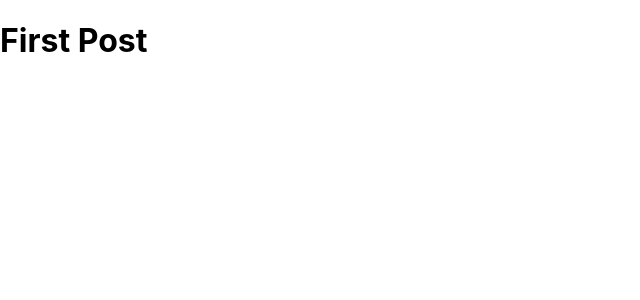
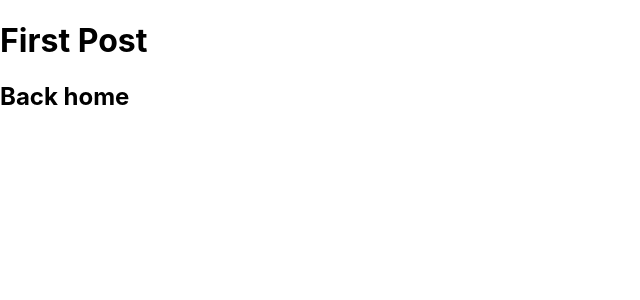
Before and after one commit to CollyneJumah/next-app, a Next.js app: page /posts/first-post in a window 1280 px wide. Shown: the top 300 px of the page, without its empty margins (0-640 px from the left). Built offline with nearby package versions, Linux system fonts and the light colour scheme.

Commit message:
added page navigation

```diff
--- a/pages/index.js
+++ b/pages/index.js
@@ -1,6 +1,7 @@
 import Head from 'next/head'
 import Image from 'next/image'
 import styles from '../styles/Home.module.css'
+import Link from 'next/link'
 
 export default function Home() {
   return (
@@ -13,7 +14,10 @@ export default function Home() {
 
       <main className={styles.main}>
         <h1 className={styles.title}>
-          Welcome to <a href="https://nextjs.org">Next.js!</a>
+          Welcome to{' '}
+          <Link href="/posts/first-post">
+            <a>First page</a>
+          </Link>
         </h1>
 
         <p className={styles.description}>
--- a/pages/posts/first-post.js
+++ b/pages/posts/first-post.js
@@ -1,4 +1,14 @@
+import Link from "next/link";
+
 export default function FirstPost()
 {
-    return <h1>First Post</h1>
+    return <>
+        <h1>First Post</h1>
+        <h2>
+            <Link href="/">
+                <a>Back home</a>
+            </Link>
+        </h2>
+
+    </>
 }
```
